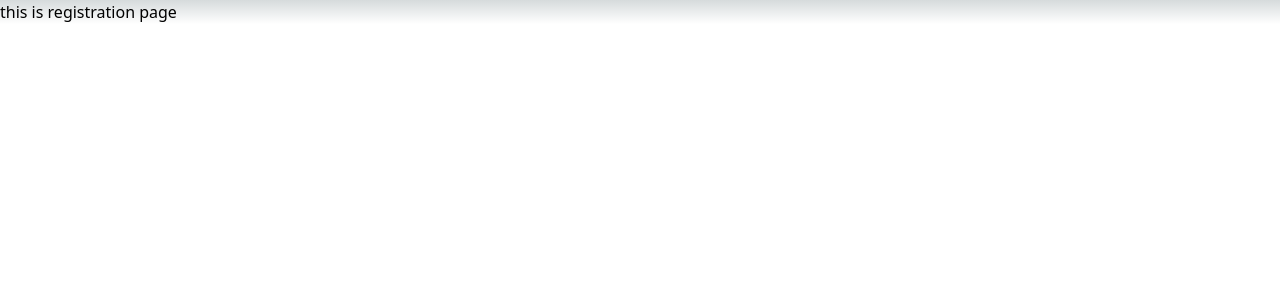
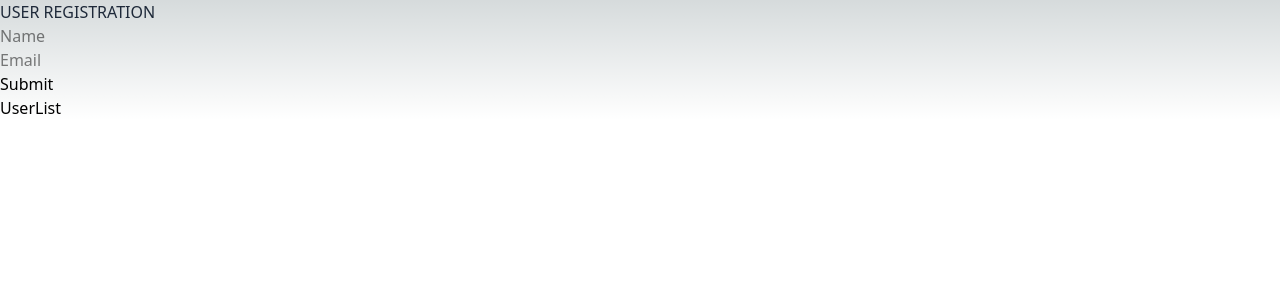
Before and after one commit to developerbadrul/explore-nextjs-16, a Next.js app: page /register in a window 1280 px wide. Shown: the top 300 px of the page. Built offline with nearby package versions, Linux system fonts and the light colour scheme.

Commit message:
install mongoose & connect mongoDB

```diff
--- a/app/(auth)/register/page.js
+++ b/app/(auth)/register/page.js
@@ -1,10 +1,14 @@
+import NewUserForm from "@/components/NewUserForm";
+import UserList from "@/components/UserList";
 
-const page = () => {
+const RegisterPage = () => {
     return (
         <div>
-            this is registration page
+            <h1 className="text-gray-800">USER REGISTRATION</h1>
+            <NewUserForm />
+            <UserList />
         </div>
     );
 };
 
-export default page;
+export default RegisterPage;
--- a/app/globals.css
+++ b/app/globals.css
@@ -8,13 +8,7 @@
   --background-end-rgb: 255, 255, 255;
 }
 
-@media (prefers-color-scheme: dark) {
-  :root {
-    --foreground-rgb: 255, 255, 255;
-    --background-start-rgb: 0, 0, 0;
-    --background-end-rgb: 0, 0, 0;
-  }
-}
+
 
 body {
   color: rgb(var(--foreground-rgb));
--- /dev/null
+++ b/components/NewUserForm.jsx
@@ -0,0 +1,15 @@
+export default function NewUserForm() {
+    return (
+        <form>
+            <div>
+                <input type="text" name="name" placeholder="Name" />
+            </div>
+            <div>
+                <input type="email" name="email" placeholder="Email" />
+            </div>
+            <div>
+                <button type="submit">Submit</button>
+            </div>
+        </form>
+    );
+}
--- /dev/null
+++ b/components/UserList.jsx
@@ -0,0 +1,10 @@
+
+const UserList = () => {
+    return (
+        <div>
+            UserList
+        </div>
+    );
+};
+
+export default UserList;
--- /dev/null
+++ b/dbConnect/connectMondo.js
@@ -0,0 +1,29 @@
+import mongoose from "mongoose";
+
+const MONGO_URI = process.env.MONGO_URI;
+const cached = {};
+
+async function connectMongo() {
+    if (!MONGO_URI) {
+        throw new Error(
+            "Please define the MONGO_URI environment variable inside .env.local"
+        );
+    }
+    if (cached.connection) {
+        return cached.connection;
+    }
+    if (!cached.promise) {
+        const opts = {
+            bufferCommands: false,
+        };
+        cached.promise = mongoose.connect(MONGO_URI, opts);
+    }
+    try {
+        cached.connection = await cached.promise;
+    } catch (e) {
+        cached.promise = undefined;
+        throw e;
+    }
+    return cached.connection;
+}
+export default connectMongo;
--- a/package.json
+++ b/package.json
@@ -9,6 +9,7 @@
     "lint": "eslint"
   },
   "dependencies": {
+    "mongoose": "^9.3.0",
     "next": "16.1.6",
     "react": "19.2.3",
     "react-dom": "19.2.3"
```
Also changed, not shown: 1 other file (tests, documents, lock files or other folders).
